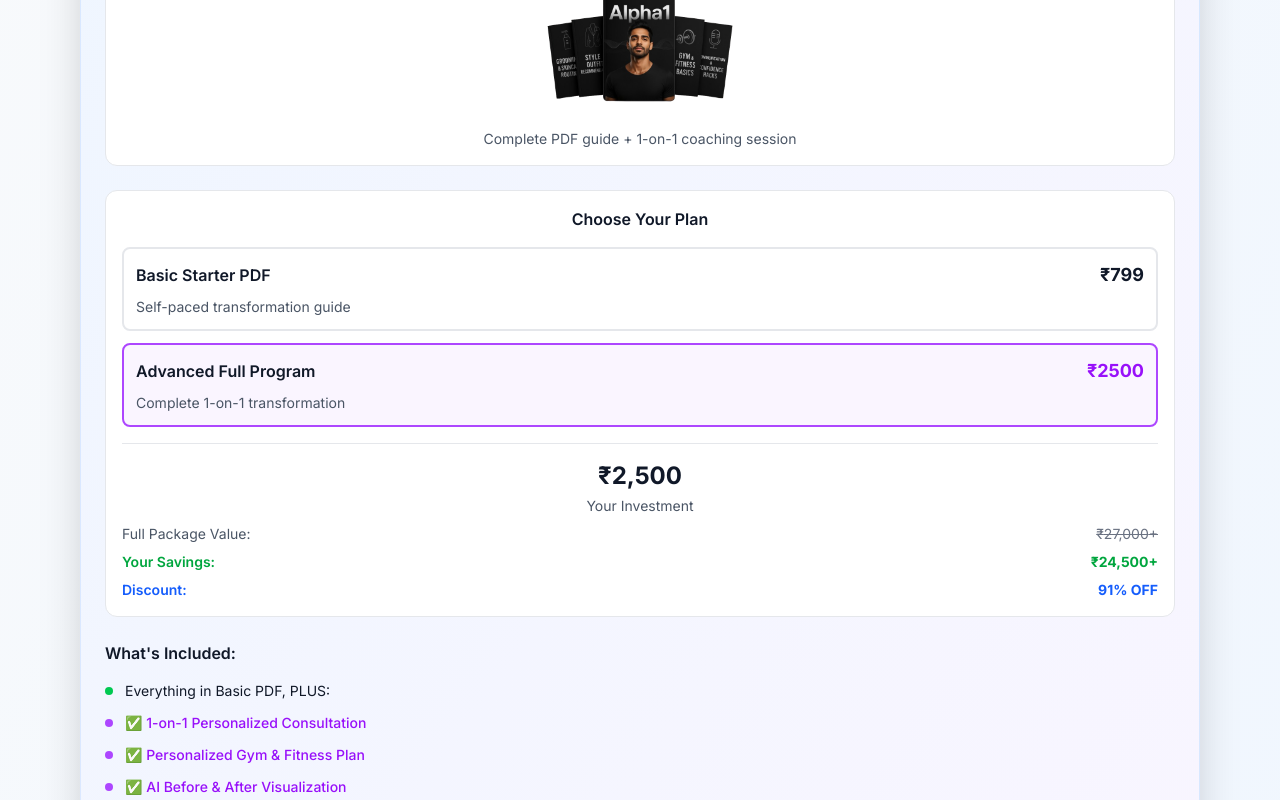
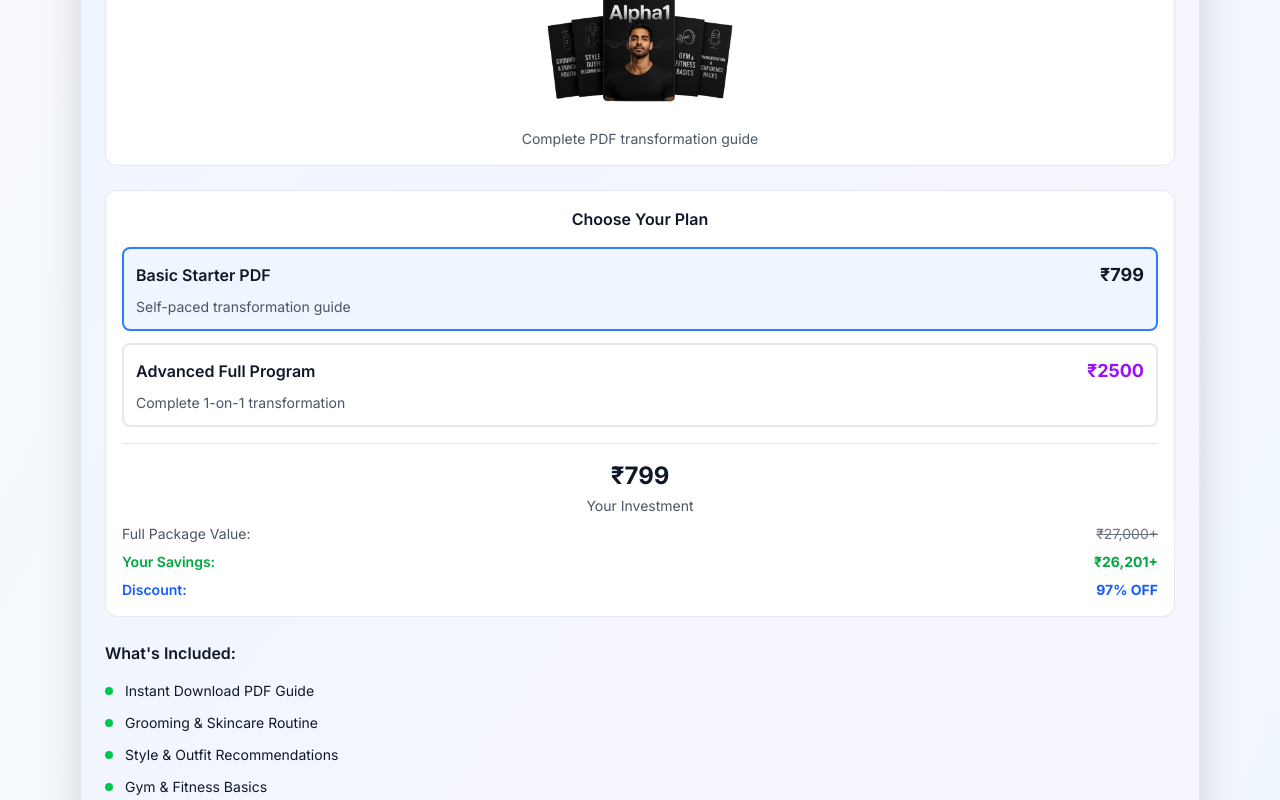
Before and after one commit to mithil0407/playernumberone, a Next.js app: page /checkout in a window 1280 px wide. Shown: the part 800-1600 px from the top of the page. Built offline with nearby package versions, Linux system fonts and the light colour scheme.

Commit message:
🔧 Fix checkout default plan: change from Advanced (₹2,500) to Basic (₹799) as default selection

```diff
--- a/src/app/checkout/page.tsx
+++ b/src/app/checkout/page.tsx
@@ -230,7 +230,7 @@ export default function CheckoutPage() {
     }
   };
 
-  const [selectedPlan, setSelectedPlan] = useState('advanced'); // 'basic' or 'advanced'
+  const [selectedPlan, setSelectedPlan] = useState('basic'); // 'basic' or 'advanced'
   const [showUpsellPopup, setShowUpsellPopup] = useState(false);
   const [upsellTimer, setUpsellTimer] = useState(300); // 5 minutes in seconds
   const [isUpsellActive, setIsUpsellActive] = useState(false); // Track if upsell is active
```
